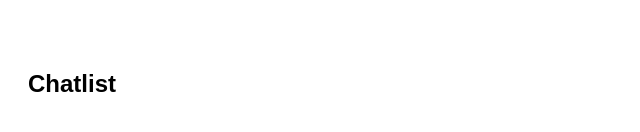
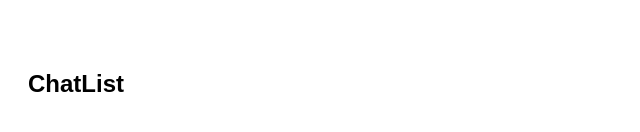
Before and after one commit to VC-Team-7-The-Statics/shared-components, a React (Create React App) app: page / in a window 1280 px wide. Shown: the part 2758-2890 px from the top of the page, without its empty margins (0-640 px from the left). Built offline with nearby package versions, Linux system fonts and the light colour scheme; grey boxes are pictures that could not be loaded.

Commit message:
style: ch Chatlist->ChatList 이름 변경

```diff
--- a/src/App.js
+++ b/src/App.js
@@ -10,7 +10,7 @@ import Title from "./lib/components/Title";
 import Subtitle from "./lib/components/Subtitle";
 import RequestCard from "./lib/components/RequestCard";
 import UserCard from "./lib/components/UserCard";
-import Chatlist from "./lib/components/Chatlist";
+import ChatList from "./lib/components/ChatList";
 
 function App() {
   return (
@@ -111,17 +111,17 @@ function App() {
         </div>
       </div>
       <div className="component-container">
-        <h2 className="title">Chatlist</h2>
+        <h2 className="title">ChatList</h2>
         <div className="content">
           <ul>
             <li>
-              <Chatlist
+              <ChatList
                 image="https://randomuser.me/api/portraits/men/31.jpg"
                 name="김진호"
               />
             </li>
             <li>
-              <Chatlist
+              <ChatList
                 image="https://randomuser.me/api/portraits/men/31.jpg"
                 name="김진호"
               />
--- a/src/lib/components/Chatlist.jsx
+++ b/src/lib/components/Chatlist.jsx
@@ -1,7 +1,7 @@
 import React from "react";
-import styles from "../styles/Chatlist.module.scss";
+import styles from "../styles/ChatList.module.scss";
 
-function Chatlist({ image, name, onClickHandler }) {
+function ChatList({ image, name, onClickHandler }) {
   return (
     <div className={styles["chat-card-container"]}>
       <div className={styles["image-container"]}>
@@ -15,4 +15,4 @@ function Chatlist({ image, name, onClickHandler }) {
   );
 }
 
-export default Chatlist;
+export default ChatList;
--- a/src/lib/index.js
+++ b/src/lib/index.js
@@ -9,7 +9,7 @@ import Title from "./components/Title";
 import Subtitle from "./components/Subtitle";
 import RequestCard from "./components/RequestCard";
 import UserCard from "./components/UserCard";
-import Chatlist from "./components/Chatlist";
+import ChatList from "./components/ChatList";
 
 export {
   Button01,
@@ -23,5 +23,5 @@ export {
   Subtitle,
   RequestCard,
   UserCard,
-  Chatlist,
+  ChatList,
 };
```
Also changed, not shown: 1 other file (tests, documents, lock files or other folders).
